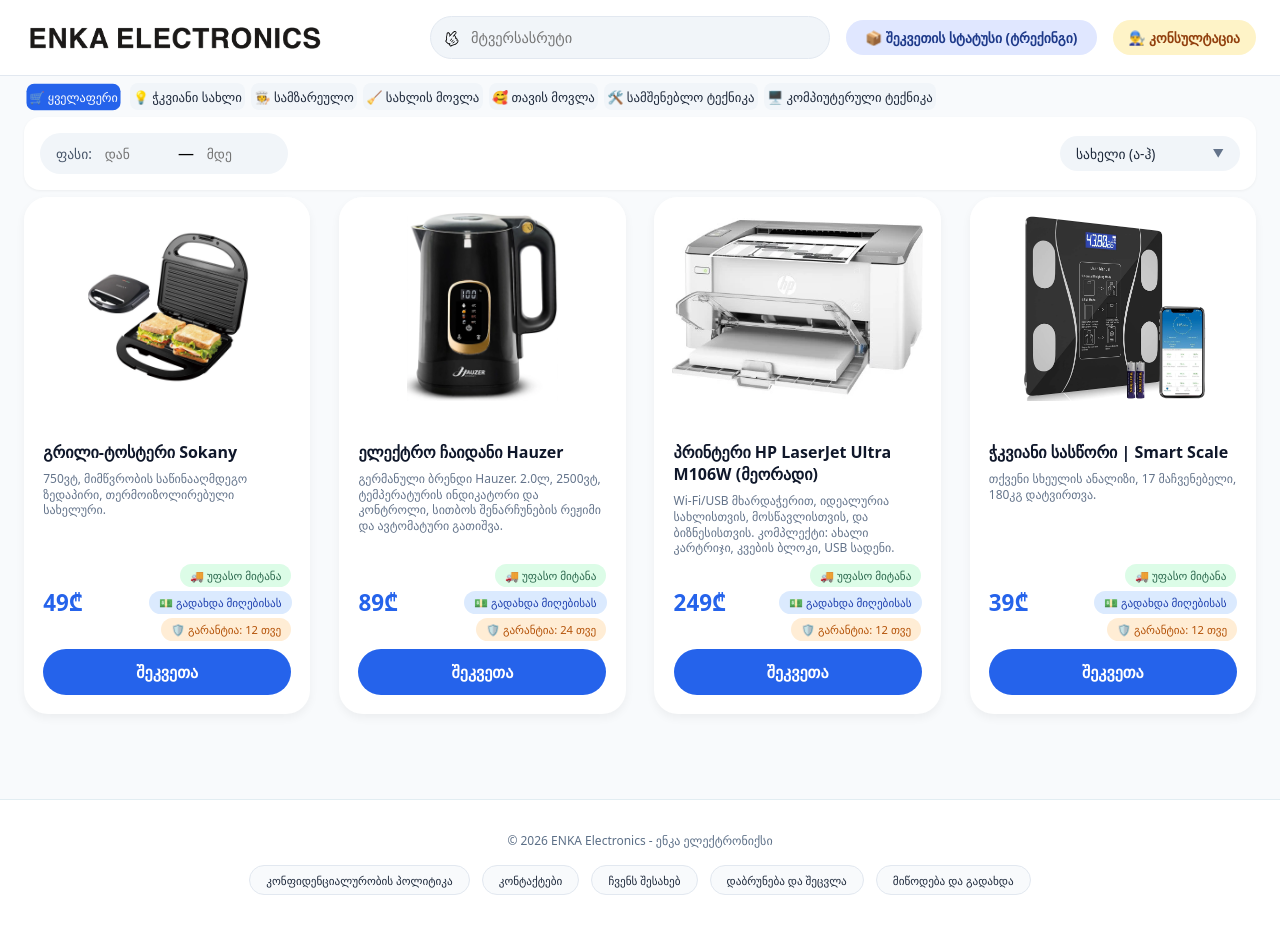
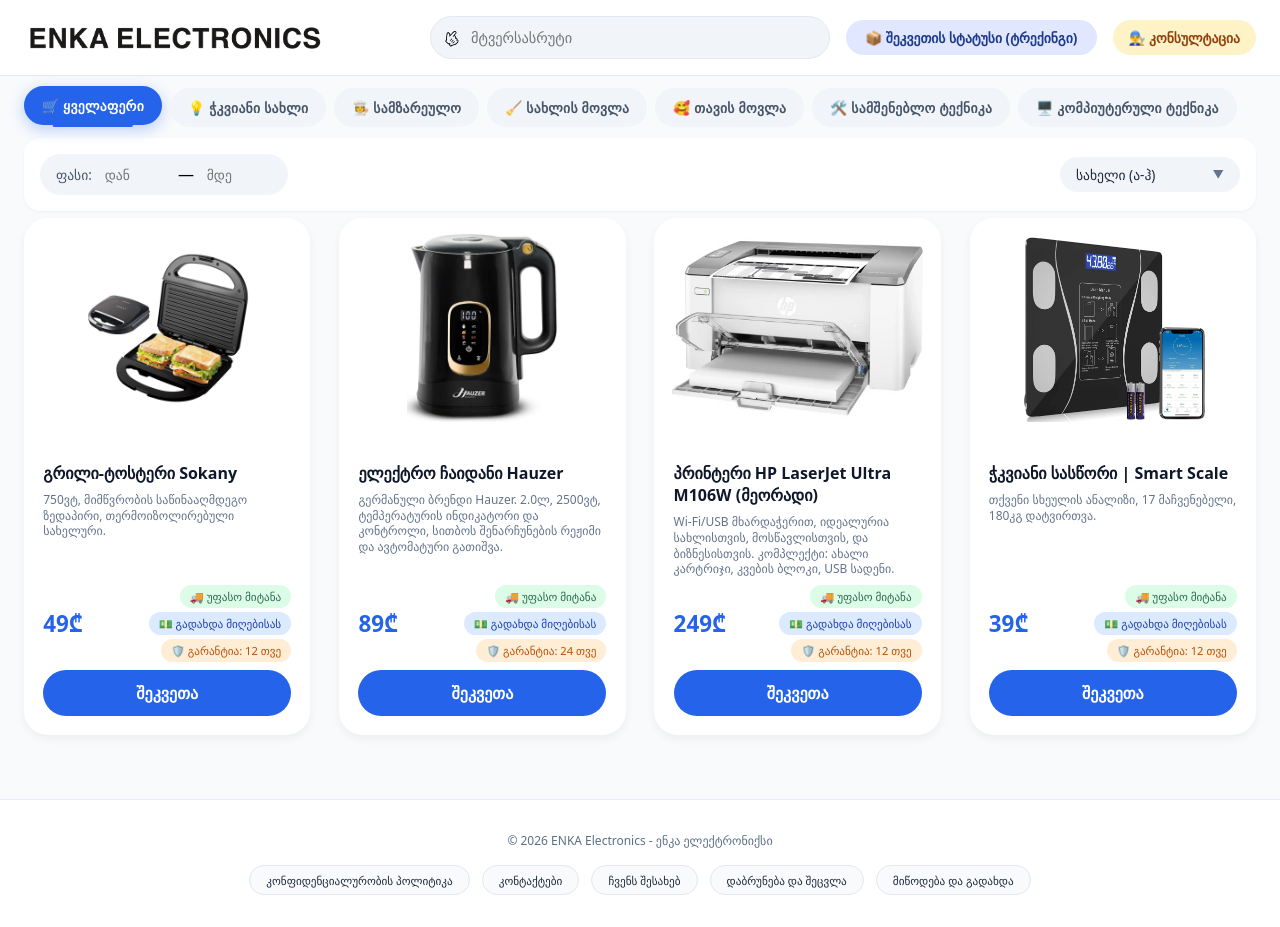
Before and after one commit to nikooganesiani/nikooganesiani.github.io, a Jekyll site: the page built from index.html, in a window 1280 px wide and 927 px high. Built offline with Jekyll 4.4.1, drawn with Linux system fonts in a browser that asks for light colours.

Commit message:
Update index.html

```diff
--- a/index.html
+++ b/index.html
@@ -580,7 +580,7 @@
 @keyframes slideDown {
     from {
         opacity: 0;
-        transform: translateY(-20px);
+        transform: translateY(-15px);
     }
     to {
         opacity: 1;
@@ -588,17 +588,34 @@
     }
 }
 
-@keyframes popIn {
-    0% {
+@keyframes fadeIn {
+    from {
         opacity: 0;
-        transform: scale(0.5);
+        transform: translateY(20px);
     }
-    70% {
-        transform: scale(1.1);
+    to {
+        opacity: 1;
+        transform: translateY(0);
     }
-    100% {
+}
+
+@keyframes modalFadeIn {
+    from {
+        opacity: 0;
+    }
+    to {
         opacity: 1;
-        transform: scale(1);
+    }
+}
+
+@keyframes modalSlideIn {
+    from {
+        opacity: 0;
+        transform: scale(0.9) translateY(-30px);
+    }
+    to {
+        opacity: 1;
+        transform: scale(1) translateY(0);
     }
 }
 
@@ -619,37 +636,6 @@
     }
 }
 
-@keyframes modalFadeIn {
-    from {
-        opacity: 0;
-    }
-    to {
-        opacity: 1;
-    }
-}
-
-@keyframes modalSlideIn {
-    from {
-        opacity: 0;
-        transform: scale(0.8) translateY(-50px);
-    }
-    to {
-        opacity: 1;
-        transform: scale(1) translateY(0);
-    }
-}
-
-@keyframes fadeIn {
-    from {
-        opacity: 0;
-        transform: translateY(20px);
-    }
-    to {
-        opacity: 1;
-        transform: translateY(0);
-    }
-}
-
 @keyframes shimmer {
     0% {
         background-position: -200% 0;
@@ -659,63 +645,80 @@
     }
 }
 
-@keyframes pulse {
-    0%, 100% {
-        transform: scale(1);
-    }
-    50% {
-        transform: scale(1.05);
-    }
+/* ---- УЛУЧШЕННЫЕ КАТЕГОРИИ ---- */
+.categories-bar {
+    animation: slideDown 0.4s ease;
+    margin: 0.4rem auto 0;
+    margin-bottom: 0.4rem;
+    padding: 0 1.5rem;
+    display: flex;
+    justify-content: space-between;
+    align-items: center;
+    flex-wrap: wrap;
+    gap: 1rem;
 }
 
-@keyframes rippleEffect {
-    0% {
-        transform: scale(0);
-        opacity: 0.5;
-    }
-    100% {
-        transform: scale(4);
-        opacity: 0;
-    }
+.categories {
+    display: flex;
+    gap: 0.5rem;
+    flex-wrap: wrap;
+    padding: 0.3rem 0;
 }
 
-/* ---- КАТЕГОРИИ (fade + slide) ---- */
 .category-btn {
+    background: #f1f5f9;
+    border: 2px solid transparent;
+    padding: 0.5rem 1rem;
+    border-radius: 2rem;
+    font-size: 0.85rem;
+    font-weight: 600;
+    cursor: pointer;
     transition: all 0.3s cubic-bezier(0.4, 0, 0.2, 1);
+    color: #475569;
     position: relative;
-    overflow: hidden;
+    white-space: nowrap;
+    letter-spacing: 0.3px;
+}
+
+.category-btn:hover {
+    background: #e2e8f0;
+    transform: translateY(-2px);
+    box-shadow: 0 4px 12px rgba(0, 0, 0, 0.08);
+    color: #1e293b;
 }
 
 .category-btn.active {
-    transform: scale(0.95);
     background: #2563eb;
     color: white;
+    border-color: #2563eb;
+    transform: translateY(-2px);
+    box-shadow: 0 4px 15px rgba(37, 99, 235, 0.3);
 }
 
 .category-btn:active {
-    transform: scale(0.92);
+    transform: scale(0.95);
 }
 
-/* Ripple эффект для кнопок категорий */
-.category-btn::after {
+/* Индикатор активной категории (подчеркивание) */
+.category-btn.active::after {
     content: '';
     position: absolute;
-    top: 50%;
+    bottom: -4px;
     left: 50%;
-    width: 0;
-    height: 0;
-    border-radius: 50%;
-    background: rgba(255, 255, 255, 0.3);
-    transform: translate(-50%, -50%);
-    transition: width 0.6s, height 0.6s;
+    transform: translateX(-50%);
+    width: 60%;
+    height: 3px;
+    background: #2563eb;
+    border-radius: 2px;
+    animation: slideDown 0.3s ease;
 }
 
-.category-btn:active::after {
-    width: 300px;
-    height: 300px;
+/* Иконки в категориях */
+.category-btn .category-icon {
+    margin-right: 4px;
 }
 
-/* ---- ФИЛЬТРЫ (slide-down) ---- */
+/* ---- ФИЛЬТРЫ ---- */
 .filters-bar {
     animation: slideDown 0.4s ease;
 }
@@ -752,11 +755,11 @@
 .product-card:nth-child(12) { animation-delay: 0.6s; }
 
 .product-card:hover {
-    transform: translateY(-6px) scale(1.01);
+    transform: translateY(-6px);
     box-shadow: 0 20px 30px -10px rgba(0, 0, 0, 0.15);
 }
 
-/* ---- КНОПКИ (pulse + ripple) ---- */
+/* ---- КНОПКИ (улучшенные) ---- */
 .btn-order {
     position: relative;
     overflow: hidden;
@@ -767,42 +770,17 @@
     transform: scale(0.95);
 }
 
-/* Ripple эффект для кнопки заказа */
-.btn-order::after {
-    content: '';
-    position: absolute;
-    top: 50%;
-    left: 50%;
-    width: 0;
-    height: 0;
-    border-radius: 50%;
-    background: rgba(255, 255, 255, 0.3);
-    transform: translate(-50%, -50%);
-    transition: width 0.6s, height 0.6s;
-}
-
-.btn-order:active::after {
-    width: 400px;
-    height: 400px;
-}
-
 .btn-order:hover {
     transform: translateY(-2px);
     box-shadow: 0 8px 20px rgba(37, 99, 235, 0.3);
 }
 
-/* ---- БЕЙДЖИ (pop) ---- */
+/* ---- БЕЙДЖИ (БЕЗ АНИМАЦИИ) ---- */
 .free-shipping-badge,
 .cash-badge,
 .warranty-badge {
-    animation: popIn 0.4s cubic-bezier(0.68, -0.55, 0.265, 1.55) forwards;
-    opacity: 0;
     transition: all 0.3s ease;
 }
-
-.free-shipping-badge { animation-delay: 0.1s; }
-.cash-badge { animation-delay: 0.2s; }
-.warranty-badge { animation-delay: 0.3s; }
 
 .free-shipping-badge:hover,
 .cash-badge:hover,
@@ -810,9 +788,9 @@
     transform: scale(1.05);
 }
 
-/* ---- КНОПКА НАВЕРХ (bounce) ---- */
+/* ---- КНОПКА НАВЕРХ ---- */
 .scroll-top {
-    transition: all 0.3s cubic-bezier(0.68, -0.55, 0.265, 1.55);
+    transition: all 0.3s cubic-bezier(0.4, 0, 0.2, 1);
 }
 
 .scroll-top.show {
@@ -821,25 +799,20 @@
 }
 
 .scroll-top:hover {
-    transform: scale(1.1) rotate(-5deg);
+    transform: scale(1.1);
     box-shadow: 0 8px 25px rgba(0, 0, 0, 0.15);
 }
 
-/* ---- МОДАЛЬНОЕ ОКНО (scale + fade) ---- */
+/* ---- МОДАЛЬНОЕ ОКНО ---- */
 .modal.active {
     animation: modalFadeIn 0.3s ease;
 }
 
 .modal-content {
     animation: modalSlideIn 0.3s cubic-bezier(0.68, -0.55, 0.265, 1.55);
-    transition: all 0.3s ease;
 }
 
-.modal-content:hover {
-    transform: scale(1.01);
-}
-
-/* ---- СКЕЛЕТОНЫ (улучшенная анимация) ---- */
+/* ---- СКЕЛЕТОНЫ ---- */
 .skeleton-img,
 .skeleton-title,
 .skeleton-price,
@@ -902,39 +875,29 @@
 .select-option.selected {
     background: #2563eb;
     color: white;
-    transform: translateX(5px);
 }
 
-/* ---- RESET КНОПКА ---- */
+/* ---- RESET КНОПКА (ИСПРАВЛЕНА) ---- */
 .reset-filters {
     transition: all 0.3s cubic-bezier(0.4, 0, 0.2, 1);
 }
 
 .reset-filters.show {
-    animation: popIn 0.3s cubic-bezier(0.68, -0.55, 0.265, 1.55);
     display: inline-block;
+    animation: fadeIn 0.3s ease;
 }
 
 .reset-filters:hover {
-    transform: scale(1.05) rotate(-2deg);
+    transform: scale(1.05);
 }
 
-/* ---- ИЗОБРАЖЕНИЯ ТОВАРОВ ---- */
+/* ---- ИЗОБРАЖЕНИЯ ТОВАРОВ (БЕЗ ПОВОРОТА) ---- */
 .product-image {
-    transition: transform 0.5s cubic-bezier(0.4, 0, 0.2, 1);
+    transition: transform 0.4s cubic-bezier(0.4, 0, 0.2, 1);
 }
 
 .product-card:hover .product-image {
-    transform: scale(1.08) rotate(1deg);
-}
-
-/* ---- ССЫЛКИ В КАРТОЧКАХ ---- */
-.product-card a {
-    transition: all 0.3s ease;
-}
-
-.product-card a:hover {
-    transform: translateX(3px);
+    transform: scale(1.05);
 }
 
 /* ---- НАЗВАНИЕ ТОВАРА ---- */
@@ -946,49 +909,21 @@
     color: #2563eb;
 }
 
-/* ---- ЦЕНА ---- */
+/* ---- ЦЕНА (БЕЗ УВЕЛИЧЕНИЯ) ---- */
 .product-price {
-    transition: all 0.3s ease;
+    transition: color 0.3s ease;
 }
 
 .product-card:hover .product-price {
-    transform: scale(1.05);
     color: #1d4ed8;
 }
 
-/* ============================================
-   🎯 ДОПОЛНИТЕЛЬНЫЕ ЭФФЕКТЫ
-   ============================================ */
-
-/* Микро-интеракции для элементов */
-.categories-bar {
-    animation: slideDown 0.5s ease;
+/* ---- КОНТЕЙНЕР ---- */
+.container {
+    animation: fadeIn 0.6s ease;
 }
 
-/* Плавное появление контента при загрузке */
-.container {
-    animation: fadeIn 0.8s ease;
-}
-
-/* Эффект для фильтров при изменении */
-.filter-group input {
-    transition: all 0.3s ease;
-}
-
-.filter-group input:focus {
-    transform: scale(1.05);
-}
-
-/* Эффект для бейджей доставки */
-.shipping-badges {
-    transition: all 0.3s ease;
-}
-
-.product-card:hover .shipping-badges {
-    transform: translateX(-5px);
-}
-
-/* Кнопка закрытия модалки */
+/* ---- КНОПКА ЗАКРЫТИЯ МОДАЛКИ ---- */
 .close-modal {
     transition: all 0.3s cubic-bezier(0.4, 0, 0.2, 1);
 }
@@ -1014,23 +949,18 @@
     transform: scale(0.95);
 }
 
-/* Ripple для кнопки отправки */
-.btn-submit::after {
-    content: '';
-    position: absolute;
-    top: 50%;
-    left: 50%;
-    width: 0;
-    height: 0;
-    border-radius: 50%;
-    background: rgba(255, 255, 255, 0.3);
-    transform: translate(-50%, -50%);
-    transition: width 0.6s, height 0.6s;
+/* ---- ЭФФЕКТ ДЛЯ БЕЙДЖЕЙ ДОСТАВКИ ---- */
+.shipping-badges {
+    transition: all 0.3s ease;
 }
 
-.btn-submit:active::after {
-    width: 400px;
-    height: 400px;
+/* ---- МИКРО-ИНТЕРАКЦИИ ---- */
+.filter-group input {
+    transition: all 0.3s ease;
+}
+
+.filter-group input:focus {
+    transform: scale(1.05);
 }
 
 /* ============================================
@@ -1062,6 +992,12 @@
     .btn-order:hover {
         transform: none;
     }
+
+    /* Улучшенные категории на мобильных */
+    .category-btn {
+        padding: 0.4rem 0.8rem;
+        font-size: 0.75rem;
+    }
 }
 
 /* Для пользователей с предпочтением уменьшенного движения */
@@ -1077,6 +1013,10 @@
     .product-card {
         opacity: 1 !important;
         transform: none !important;
+    }
+
+    .category-btn.active::after {
+        animation: none !important;
     }
 }
 </style>
```
Also changed, not shown: other parts of index.html (+4 -4 lines).
